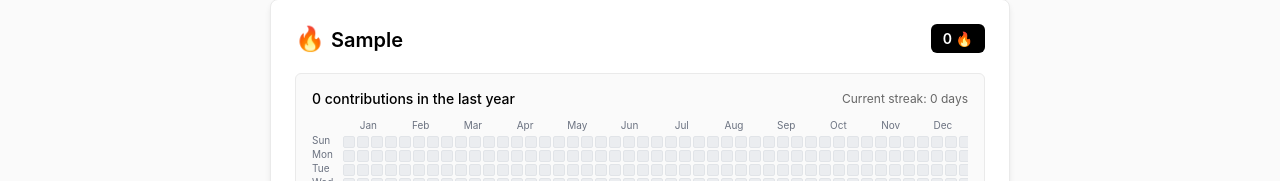
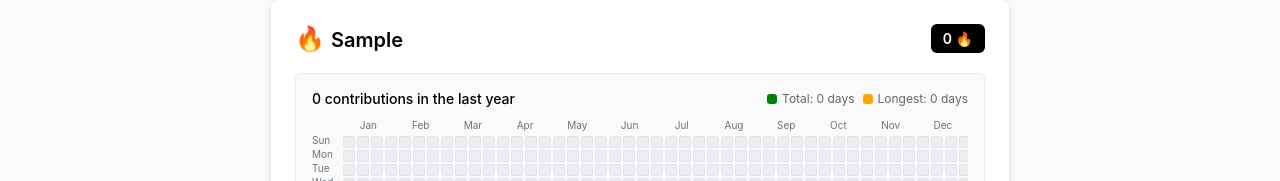
Before and after one commit to madhu-sudhan-rao/streak-it, a React (Vite) app: page / in a window 1280 px wide. Both pictures are taken after typing "Sample", "Sample" into the empty fields and a click on the button "🚀 Start Streak". Shown: the part 475-656 px from the top of the page. Built offline with nearby package versions, Linux system fonts and the light colour scheme.

Commit message:
fea: added total streak, longest streak data

```diff
--- a/src/App.tsx
+++ b/src/App.tsx
@@ -132,6 +132,28 @@ const App: React.FC = () => {
     }
 
     return currentStreak;
+  };
+
+  // Calculate longest streak length in days, and the streak should be continuous
+  // i.e. no gaps in completed dates
+  const getLongestStreak = (streak: Streak) => {
+    if (streak.completedDates.length === 0) return 0;
+    const sortedDates = streak.completedDates
+      .map((d) => new Date(d))
+      .sort((a, b) => a.getTime() - b.getTime());
+    let longestStreak = 0;
+    let currentStreak = 1;
+    for (let i = 1; i < sortedDates.length; i++) {
+      const diff = (sortedDates[i].getTime() - sortedDates[i - 1].getTime()) / (1000 * 3600 * 24);
+      if (diff === 1) {
+        currentStreak++;
+      } else {
+        longestStreak = Math.max(longestStreak, currentStreak);
+        currentStreak = 1; // reset streak
+      }
+    }
+    longestStreak = Math.max(longestStreak, currentStreak);
+    return longestStreak;
   };
 
   // Render contribution graph for a streak
@@ -320,15 +342,18 @@ const App: React.FC = () => {
                         )}
                       </div>
 
-                      <div className="streak-count" aria-label={`${streak.count} streak completions`}>
-                        {streak.count} 🔥
+                      <div className="streak-count" aria-label={`${getCurrentStreak(streak)} streak completions`}>
+                        {getCurrentStreak(streak)} 🔥
                       </div>
                     </div>
 
                     <div className="streak-progress">
                       <div className="progress-header">
                         <div className="progress-title">{streak.completedDates.length} contributions in the last year</div>
-                        <div className="progress-stats">Current streak: {getCurrentStreak(streak)} days</div>
+                        <div className='progress-stats'>
+                          <div className="progress-count"> <div className='green-rectangle' style={{ width: '10px', height: '10px', backgroundColor: 'green', borderRadius: '3px' }}></div>  Total: {streak.count} days</div>
+                          <div className="progress-count"> <div className='orange-rectangle' style={{ width: '10px', height: '10px', backgroundColor: 'orange', borderRadius: '3px' }}></div>  Longest: {getLongestStreak(streak)} days</div>
+                        </div>
                       </div>
                       {renderContributionGraph(streak)}
                     </div>
--- a/src/index.css
+++ b/src/index.css
@@ -277,6 +277,14 @@ form .form-row {
 }
 
 .progress-stats {
+  display: flex;
+  align-items: center;
+  gap: 8px;
+}
+.progress-count {
+  display: flex;
+  align-items: center;
+  gap: 5px;
   font-size: 0.75rem;
   color: #666;
 }
```
